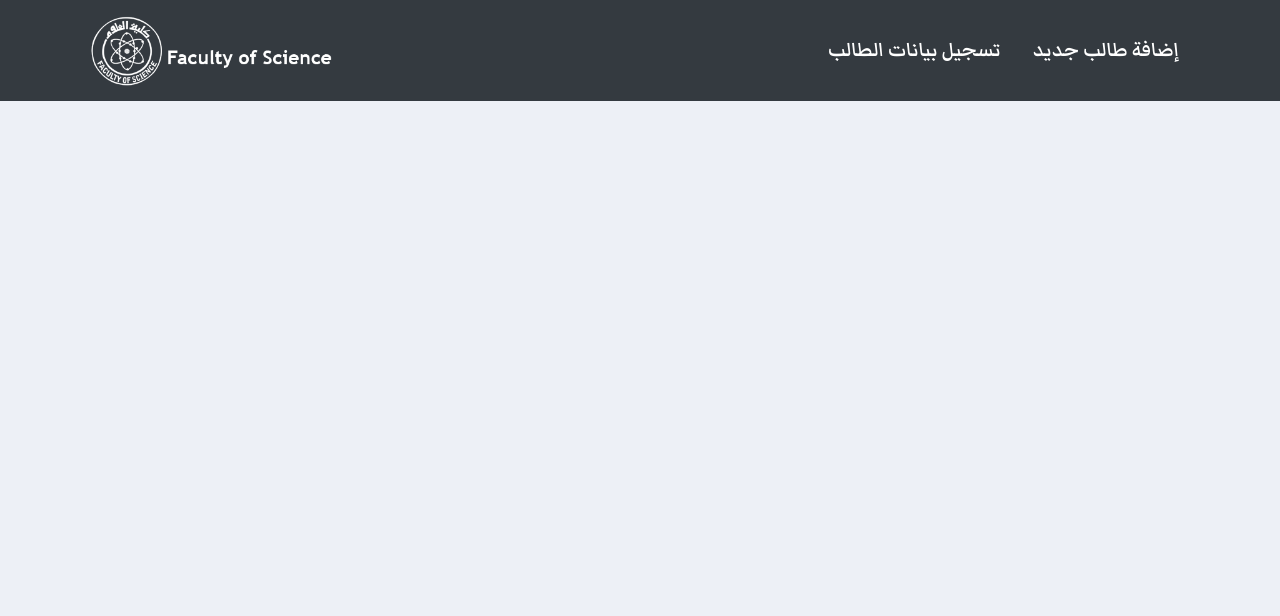
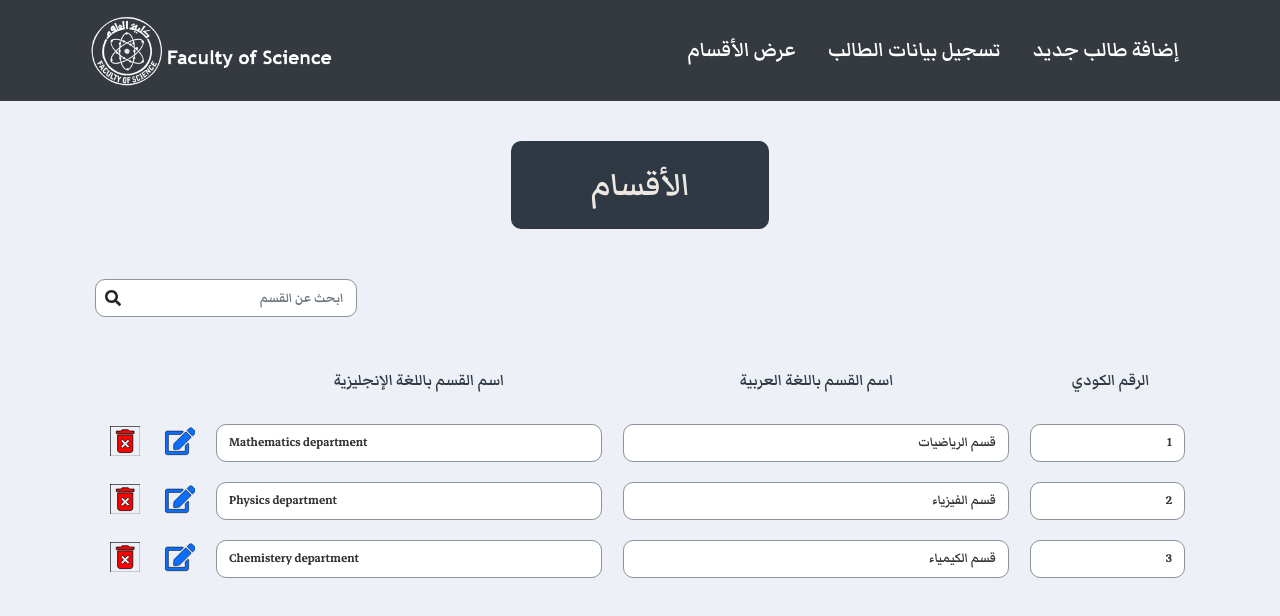
Before and after one commit to youssifYasser/post-graduate-system, a React (Create React App) app: page /viewDepartments in a window 1280 px wide. Shown: the top 616 px of the page. Built offline with nearby package versions, Linux system fonts and the light colour scheme.

Commit message:
view-department page design

```diff
--- a/src/App.js
+++ b/src/App.js
@@ -5,6 +5,7 @@ import Home from './Components/home-page/homePage-container'
 import Navbar from './Components/navbar/navbar-container'
 import AddStudent from './Components/add-student/addStudent-container'
 import StudentData from './Components/Student-data-registration/StudentDataRegisteration'
+import viewDepartments from './Components/view-departments/ViewDepartments'
 
 const App = () => {
   return (
@@ -14,6 +15,7 @@ const App = () => {
         <Route exact path='/' component={Home} />
         <Route exact path='/AddStudent' component={AddStudent} />
         <Route exact path='/StudentData' component={StudentData} />
+        <Route exact path='/viewDepartments' component={viewDepartments} />
       </Switch>
     </BrowserRouter>
   )
--- a/src/Components/navbar/navbar-view.js
+++ b/src/Components/navbar/navbar-view.js
@@ -19,6 +19,10 @@ function navbar() {
               {' '}
               تسجيل بيانات الطالب
             </Link>
+            <Link to='/viewDepartments' className='link'>
+              {' '}
+              عرض الأقسام
+            </Link>
           </Nav>
         </Navbar.Collapse>
 
--- /dev/null
+++ b/src/Components/view-departments/ViewDepartments.js
@@ -0,0 +1,99 @@
+import React, { useState } from 'react'
+import { Col, Container, Row, Image, Form, Button } from 'react-bootstrap'
+import { FaSearch, FaEdit } from 'react-icons/fa'
+import { MdDeleteForever } from 'react-icons/md'
+import './viewDepartments-style.css'
+import 'animate.css/animate.min.css'
+
+const ViewDepartments = () => {
+  const [departments, setDepartments] = useState([
+    {
+      arabicName: 'قسم الرياضيات',
+      englishName: 'Mathematics department',
+      id: '1',
+    },
+    {
+      arabicName: 'قسم الفيزياء',
+      englishName: 'Physics department',
+      id: '2',
+    },
+    {
+      arabicName: 'قسم الكيمياء',
+      englishName: 'Chemistery department',
+      id: '3',
+    },
+  ])
+  return (
+    <Container className='view-department'>
+      <div className='main-form'>
+        <Row>
+          <Col className='header'>
+            <h1>الأقسام</h1>
+          </Col>
+        </Row>
+        <Row>
+          <Col>
+            <FaSearch />
+            <Form.Control type='text' placeholder='ابحث عن القسم' />
+          </Col>
+        </Row>
+        <Row>
+          <Col>
+            <Form.Label>الرقم الكودي</Form.Label>
+          </Col>
+          <Col>
+            <Form.Label>اسم القسم باللغة العربية</Form.Label>
+          </Col>
+          <Col>
+            <Form.Label>اسم القسم باللغة الإنجليزية</Form.Label>
+          </Col>
+        </Row>
+        {departments.map((department, index) => {
+          return (
+            <Form.Row key={department.id}>
+              <Col>
+                <Form.Control
+                  class='form-input'
+                  type='number'
+                  name='id'
+                  value={department.id}
+                />
+              </Col>
+              <Col>
+                <Form.Control
+                  class='form-input'
+                  type='text'
+                  name='arabicName'
+                  value={department.arabicName}
+                  pattern='^[\u0600-\u065F\u066A-\u06EF\u06FA-\u06FF ]+$'
+                />
+              </Col>
+              <Col>
+                <Form.Control
+                  class='form-input'
+                  type='text'
+                  name='englishName'
+                  value={department.englishName}
+                  pattern='^[a-zA-Z$@$!%*?&#^-_. +]+$'
+                />
+              </Col>
+              <Col>
+                <Button type='button'>
+                  {' '}
+                  <FaEdit />{' '}
+                </Button>
+              </Col>
+              <Col>
+                <Button type='button'>
+                  <MdDeleteForever />{' '}
+                </Button>
+              </Col>
+            </Form.Row>
+          )
+        })}
+      </div>
+    </Container>
+  )
+}
+
+export default ViewDepartments
--- /dev/null
+++ b/src/Components/view-departments/viewDepartments-style.css
@@ -0,0 +1,138 @@
+.view-department .main-form {
+  text-align: right;
+  margin: 10px;
+}
+.view-department .main-form .header {
+  background-color: #2f3944;
+  margin: 30px auto 50px;
+  padding: 10px 20px;
+  text-align: center;
+  border-radius: 10px;
+  max-width: 23%;
+  color: #ece8e1;
+}
+
+.view-department .main-form .header h1 {
+  margin: 10px auto;
+}
+
+/* search row */
+.view-department .main-form .row:nth-child(2) .col {
+  position: relative;
+  text-align: left;
+  margin-bottom: 50px;
+}
+
+.view-department .main-form .row:nth-child(2) .col svg {
+  position: absolute;
+  top: 11px;
+  left: 25px;
+}
+
+.view-department .main-form .row:nth-child(2) .col input {
+  display: inline;
+  width: 24%;
+  color: #373636;
+  border-radius: 10px;
+  border: 1px solid #8e949b;
+  font-size: 1em;
+}
+
+/* labels */
+.view-department .main-form .row:nth-child(3) .col:nth-child(1) {
+  max-width: 16%;
+  text-align: center;
+  color: #2f3944;
+  margin-left: 1%;
+  margin-bottom: 20px;
+  font-size: 1.2em;
+}
+
+.view-department .main-form .row:nth-child(3) .col:nth-child(2),
+.view-department .main-form .row:nth-child(3) .col:nth-child(3) {
+  text-align: center;
+  color: #2f3944;
+  margin-bottom: 20px;
+  font-size: 1.2em;
+  max-width: 34.5%;
+  margin-left: 1%;
+  padding: 0;
+}
+
+/* inputs */
+.view-department .main-form .form-row .col:nth-child(1) {
+  max-width: 15%;
+  margin-bottom: 20px;
+  margin-left: 1%;
+}
+
+.view-department .main-form .form-row .col:nth-child(2),
+.view-department .main-form .form-row .col:nth-child(3) {
+  width: 33.5%;
+  margin-bottom: 20px;
+  margin-left: 1%;
+}
+
+.view-department .main-form .form-row .col:nth-child(3) input {
+  text-align: left;
+}
+
+.view-department .main-form .form-row .col input {
+  color: #373636;
+  border-radius: 10px;
+  border: 1px solid #8e949b;
+  font-size: 1em;
+}
+
+/* buttons */
+.view-department .main-form .form-row .col:nth-child(4),
+.view-department .main-form .form-row .col:nth-child(5) {
+  max-width: 4%;
+  margin-bottom: 20px;
+  margin-left: 1%;
+}
+
+.view-department .main-form .form-row .col:nth-child(4) button,
+.view-department .main-form .form-row .col:nth-child(5) button {
+  background-color: transparent;
+  border: none;
+  padding: 1.8px 0px;
+}
+
+.view-department .main-form .form-row .col:nth-child(4) button svg {
+  font-size: 1.9em;
+  color: #0d6dfd;
+  stroke-width: 10px;
+  stroke: black;
+}
+.view-department .main-form .form-row .col:nth-child(5) button svg {
+  font-size: 1.9em;
+  color: #ff0000;
+  stroke-width: 0.6px;
+  stroke: black;
+}
+
+/* media screen */
+@media screen and (max-width: 992px) {
+  .view-department .main-form .header {
+    max-width: 30%;
+  }
+
+  .view-department .main-form .row:nth-child(2) .col input {
+    width: 35%;
+  }
+}
+
+@media screen and (max-width: 767.98px) {
+  .view-department .main-form .row:nth-child(2) .col {
+    text-align: center;
+  }
+
+  .view-department .main-form .row:nth-child(2) .col svg {
+    left: 137px;
+  }
+
+  .view-department .main-form .row:nth-child(2) .col input {
+    width: 50%;
+  }
+}
```
